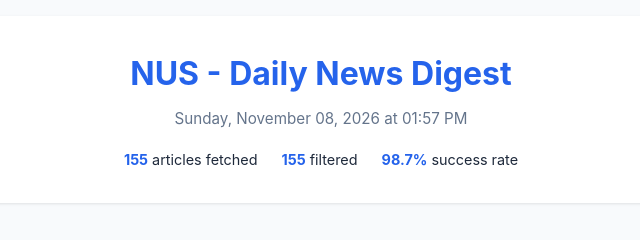
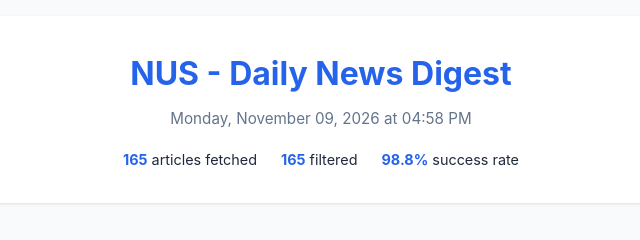
Before and after one commit to scr-oath/nus, a plain HTML site: page index.html in a window 1280 px wide. Shown: the top 240 px of the page, 319-959 px from the left. Drawn offline with Linux system fonts and the light colour scheme.

Commit message:
deploy: a98489a1156e35fd0735cbbce73e826b457e8e94

```diff
--- a/index.html
+++ b/index.html
@@ -3,7 +3,7 @@
 <head>
     <meta charset="UTF-8">
     <meta name="viewport" content="width=device-width, initial-scale=1.0">
-    <title>NUS - Daily News Digest - November 08, 2026</title>
+    <title>NUS - Daily News Digest - November 09, 2026</title>
     <style>
         :root {
             --primary-color: #2563eb;
@@ -234,11 +234,11 @@
     <div class="container">
         <header>
             <h1>NUS - Daily News Digest</h1>
-            <p class="subtitle">Sunday, November 08, 2026 at 01:57 PM</p>
+            <p class="subtitle">Monday, November 09, 2026 at 04:58 PM</p>
             <div class="stats">
-                <div class="stat"><strong>155</strong> articles fetched</div>
-                <div class="stat"><strong>155</strong> filtered</div>
-                <div class="stat"><strong>98.7%</strong> success rate</div>
+                <div class="stat"><strong>165</strong> articles fetched</div>
+                <div class="stat"><strong>165</strong> filtered</div>
+                <div class="stat"><strong>98.8%</strong> success rate</div>
             </div>
         </header>
 
```
